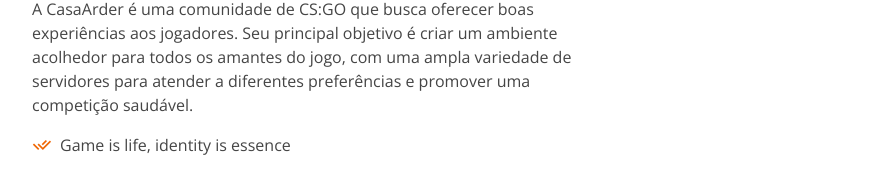
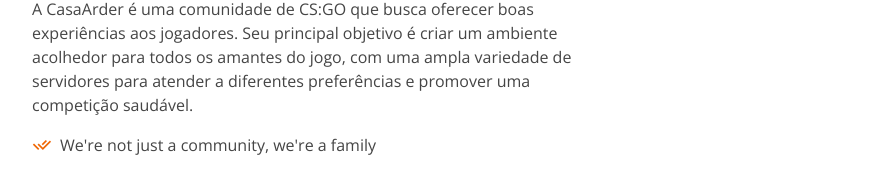
Before and after one commit to n0tayx/CasaArder, a plain HTML site: page index.html in a window 1280 px wide. Shown: the part 811-987 px from the top of the page, without its empty margins (50-944 px from the left). Drawn offline with nearby package versions, Linux system fonts and the light colour scheme.

Commit message:
Update index.html

```diff
--- a/index.html
+++ b/index.html
@@ -126,7 +126,7 @@
               A CasaArder é uma comunidade de CS:GO que busca oferecer boas experiências aos jogadores. Seu principal objetivo é criar um ambiente acolhedor para todos os amantes do jogo, com uma ampla variedade de servidores para atender a diferentes preferências e promover uma competição saudável.
             </p>
             <ul>
-              <li><i class="ri-check-double-line"></i> Game is life, identity is essence</li>
+              <li><i class="ri-check-double-line"></i>We're not just a community, we're a family</li>
             </ul>
             <a href="https://discord.gg/casaarder" class="btn-learn-more">Discord</a>
           </div>
```
